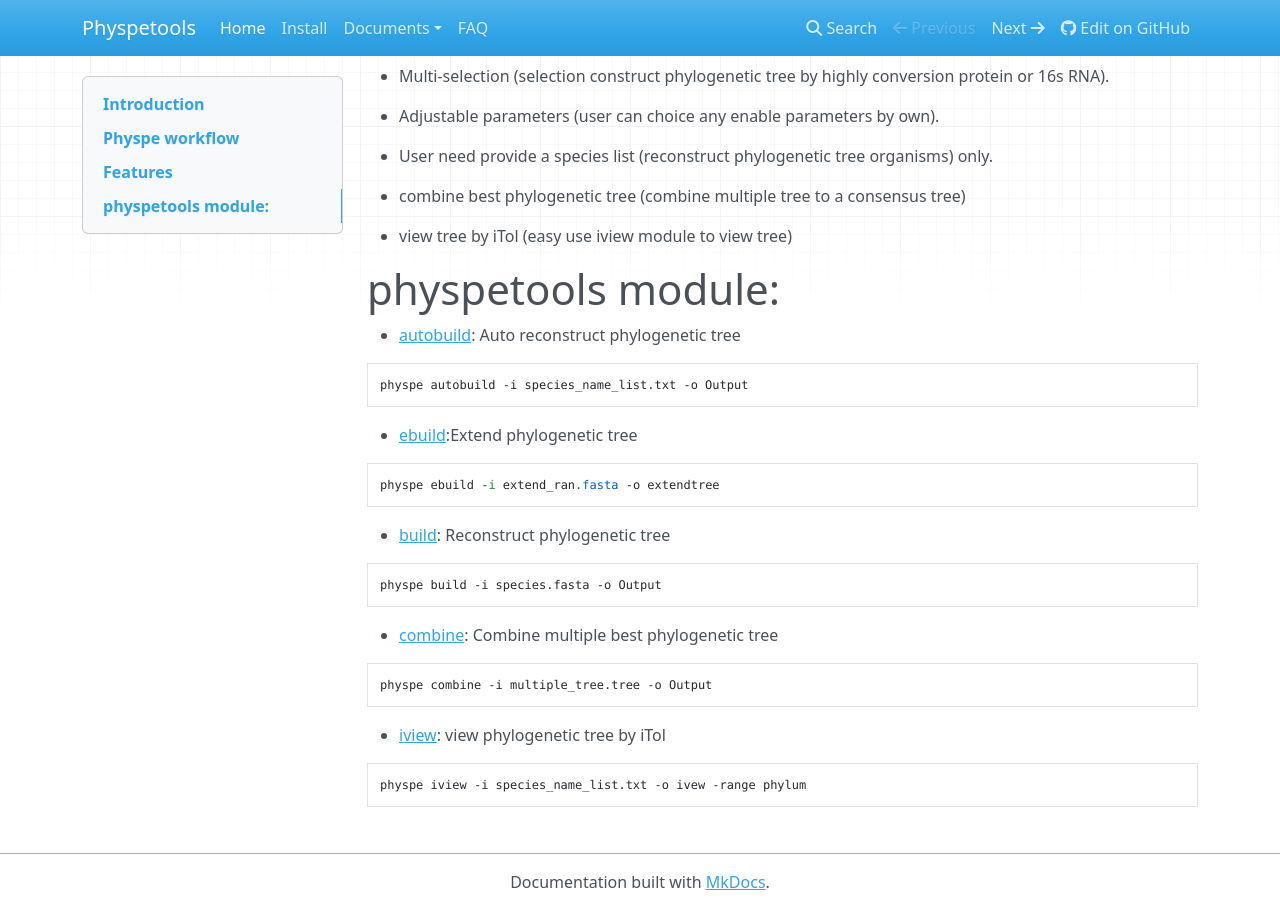
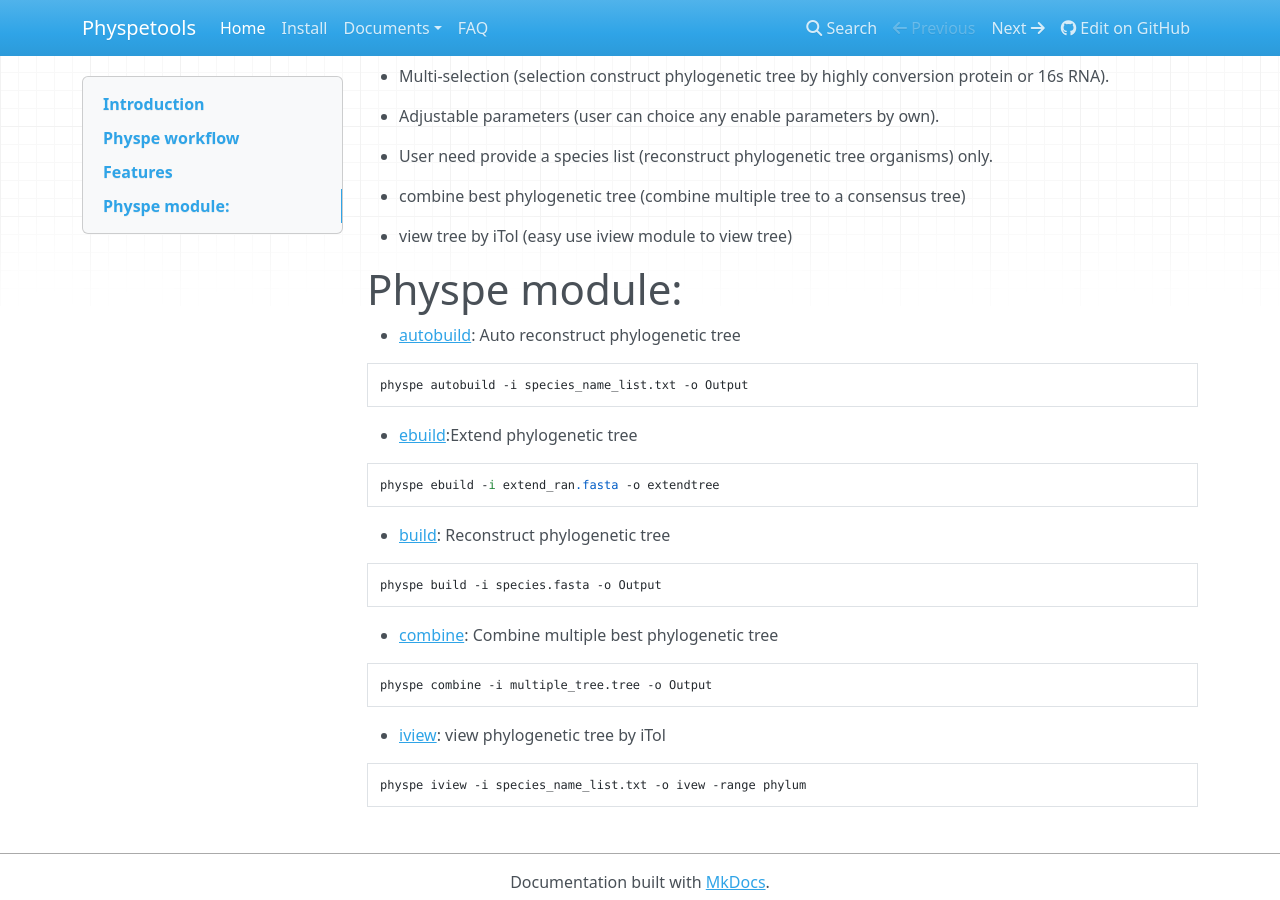
Before and after one commit to yangfangs/physpetools, an MkDocs documentation site: the page built from docs/docs/index.md, in a window 1280 px wide and 900 px high, scrolled down 1117 px. Built offline with MkDocs 1.6.1, drawn with Linux system fonts in a browser that asks for light colours; nearby versions of some CDN libraries; old or Windows-style settings are respelled for this version of MkDocs.

Commit message:
update docs

```diff
--- a/docs/docs/index.md
+++ b/docs/docs/index.md
@@ -53,7 +53,7 @@ Physpe workflow includes the following steps:
 - view tree by iTol (easy use iview module to view tree)
 
 
-# physpetools module:
+# Physpe module:
 
 * [autobuild](usage.md#autobuild): Auto reconstruct phylogenetic tree
 
```
